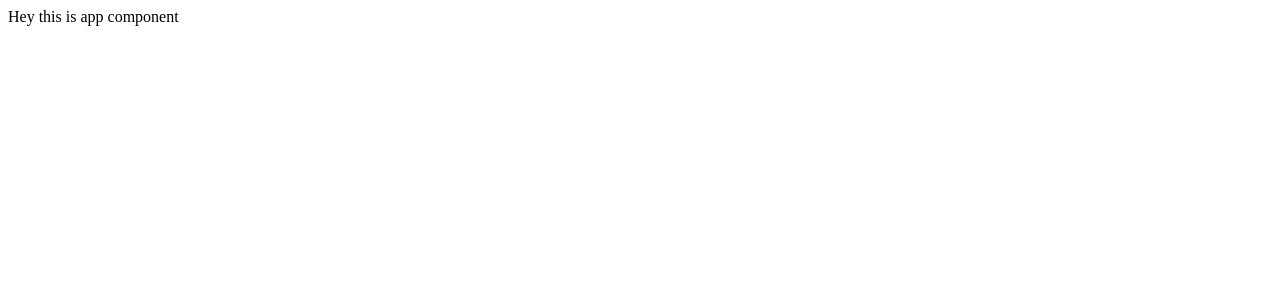
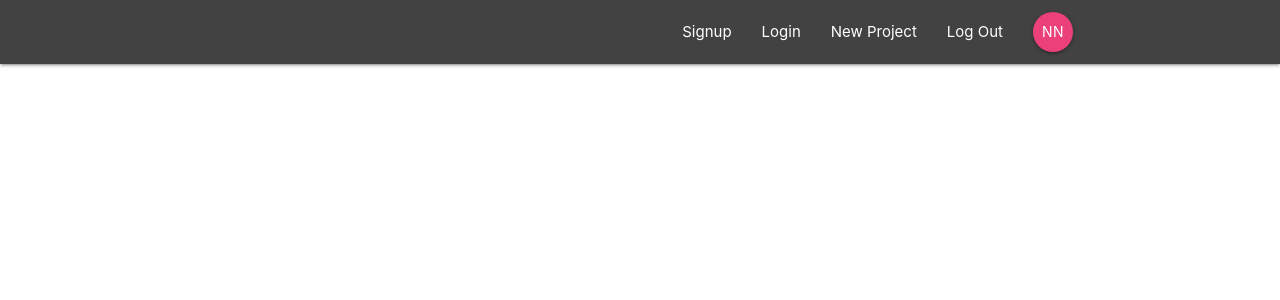
Before and after one commit to sourabhgrover/project-management, a React (Create React App) app: page / in a window 1280 px wide. Shown: the top 300 px of the page. Built offline with nearby package versions, Linux system fonts and the light colour scheme.

Commit message:
Setup Navigation Bar

```diff
--- a/package.json
+++ b/package.json
@@ -8,6 +8,7 @@
     "@testing-library/user-event": "^7.2.1",
     "react": "^16.12.0",
     "react-dom": "^16.12.0",
+    "react-router-dom": "^5.1.2",
     "react-scripts": "3.3.1"
   },
   "scripts": {
--- a/public/index.html
+++ b/public/index.html
@@ -24,7 +24,11 @@
       work correctly both with client-side routing and a non-root public URL.
       Learn how to configure a non-root public URL by running `npm run build`.
     -->
-    <title>React App</title>
+     <!--Import Google Icon Font-->
+     <link href="https://fonts.googleapis.com/icon?family=Material+Icons" rel="stylesheet">
+     <!-- Compiled and minified CSS -->
+     <link rel="stylesheet" href="https://cdnjs.cloudflare.com/ajax/libs/materialize/1.0.0-beta/css/materialize.min.css">
+    <title>Project Management App</title>
   </head>
   <body>
     <noscript>You need to enable JavaScript to run this app.</noscript>
--- /dev/null
+++ b/src/App.js
@@ -0,0 +1,18 @@
+import React, { Component } from "react";
+import { Route, BrowserRouter } from "react-router-dom";
+import Navbar from "./components/layout/Navbar";
+
+class App extends Component {
+    render() {
+        return (
+            <BrowserRouter>
+                <div className="App">
+                    <Navbar />
+                </div>
+            </BrowserRouter >
+
+        );
+    }
+}
+
+export default App;
--- a/src/components/App.js
+++ /dev/null
@@ -1,9 +0,0 @@
-import React, { Component } from "react";
-
-class App extends Component {
-    render() {
-        return (<div>Hey this is app component</div>);
-    }
-}
-
-export default App;
--- /dev/null
+++ b/src/components/layout/Navbar.js
@@ -0,0 +1,16 @@
+import React from "react";
+import SignedInLinks from "./SignedInLinks";
+import SignedOutLinks from "./SignedOutLinks";
+
+const Navbar = () => {
+    return (
+        <nav className="nav-wrapper grey darken-3">
+            <div className="container">
+                <SignedInLinks />
+                <SignedOutLinks />
+            </div>
+        </nav>
+    );
+}
+
+export default Navbar
--- /dev/null
+++ b/src/components/layout/SignedInLinks.js
@@ -0,0 +1,14 @@
+import React from "react";
+import { NavLink } from "react-router-dom";
+
+export default () => {
+    return (
+        <div>
+            <ul className="right">
+                <li><NavLink to='/create'>New Project</NavLink></li>
+                <li><NavLink to='/'>Log Out</NavLink></li>
+                <li><NavLink to='/' className="btn btn-floating pink lighten-1">NN</NavLink></li>
+            </ul>
+        </div>
+    );
+}
--- /dev/null
+++ b/src/components/layout/SignedOutLinks.js
@@ -0,0 +1,13 @@
+import React from "react";
+import { NavLink } from "react-router-dom";
+
+export default () => {
+    return (
+        <div>
+            <ul className="right">
+                <li><NavLink to='/signup'>Signup</NavLink></li>
+                <li><NavLink to='/signin'>Login</NavLink></li>
+            </ul>
+        </div>
+    );
+}
--- a/src/index.js
+++ b/src/index.js
@@ -1,6 +1,6 @@
 import React from "react";
 import ReactDOM from "react-dom";
 
-import App from "./components/App";
+import App from "./App";
 
 ReactDOM.render(<App />, document.querySelector('#root'));
```
Also changed, not shown: 1 other file (tests, documents, lock files or other folders).
